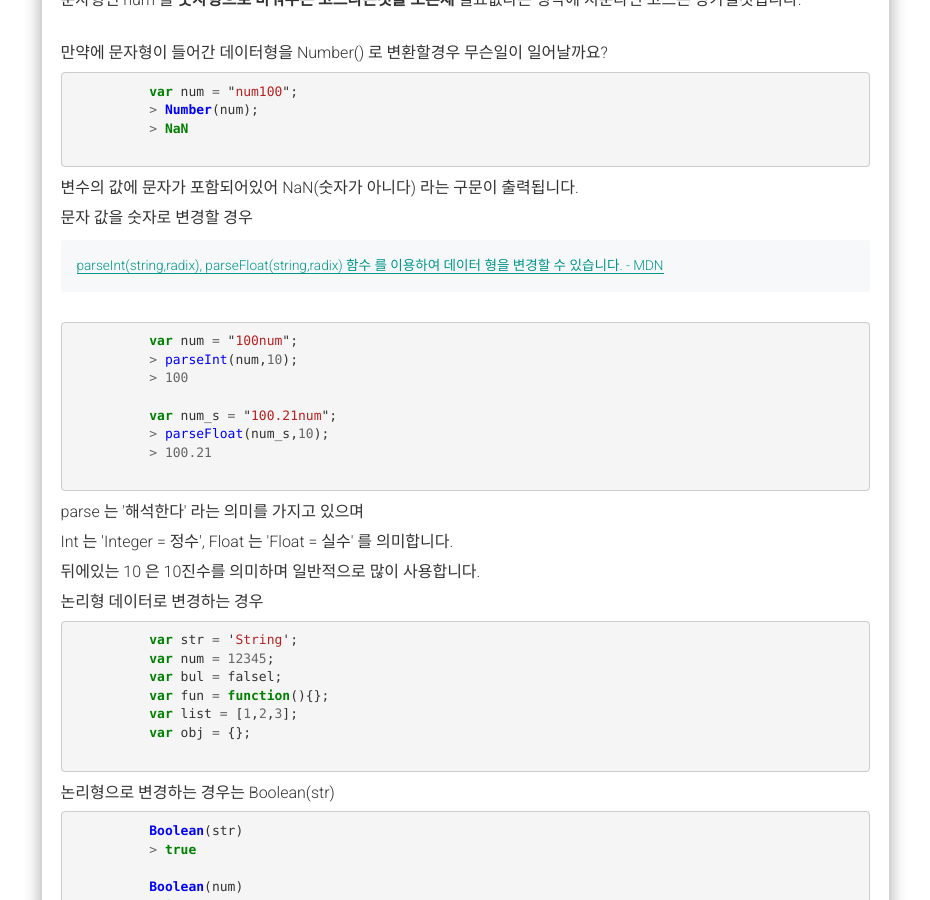
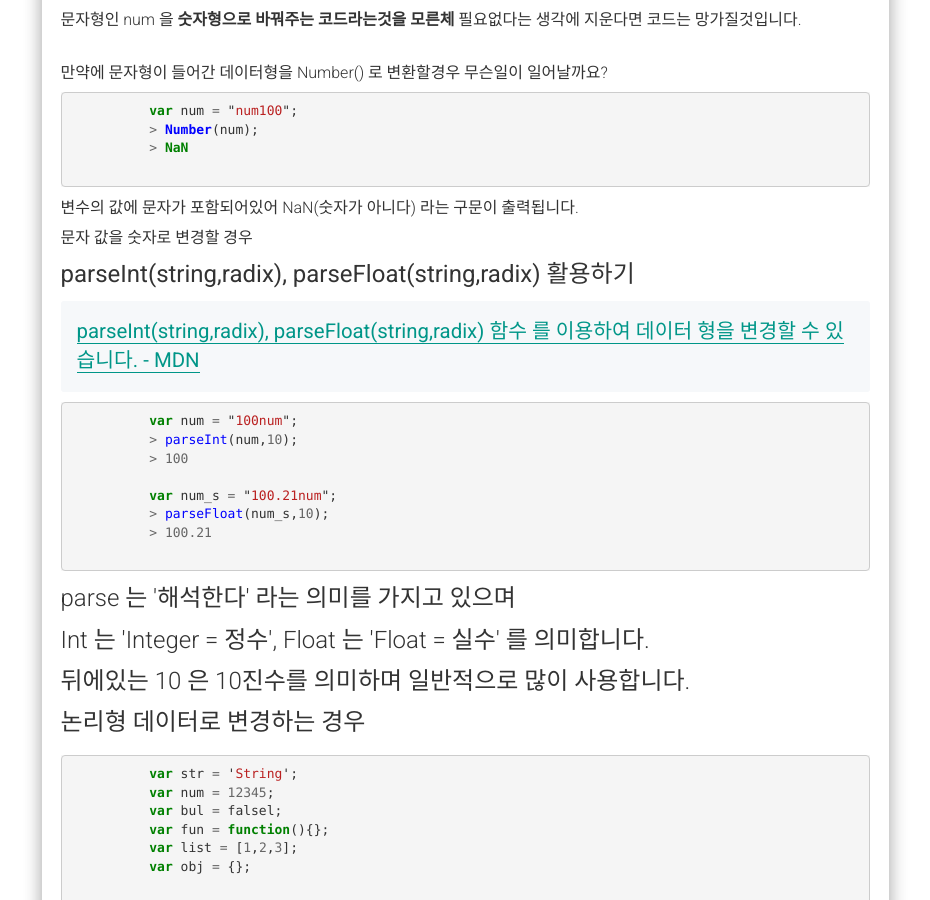
Before and after one commit to alalstjr/promote.github.io, a Jekyll site: the page built from _posts/2018-08-29-JavaScript 데이터 유형.md, in a window 1280 px wide and 900 px high, scrolled down 2801 px. Shown: the whole window, without its empty margins (321-1251 px from the left). Built offline with Jekyll 4.4.1, drawn with Linux system fonts in a browser that asks for light colours; nearby versions of some CDN libraries; our own code applies the rules of GitHub Pages for plain Markdown files; comment, search, counter and statistics services are not loaded.

Commit message:
Update 2018-08-29-JavaScript 데이터 유형.md

```diff
--- a/_posts/2018-08-29-JavaScript 데이터 유형.md
+++ b/_posts/2018-08-29-JavaScript 데이터 유형.md
@@ -108,7 +108,7 @@
 	  > num
 	  > 100
 	{% endhighlight %}
-	<p>이렇게 Number() 의 함수를 사용하여 데이터형을 숫자로 바꿔주는 방법도 있으며</p>
+	<div class="small-title">이렇게 Number() 의 함수를 사용하여 데이터형을 숫자로 바꿔주는 방법도 있으며</div>
 	{% highlight javascript %}
 	  var num = "100";
 	  > +num;
@@ -132,6 +132,9 @@
 	{% endhighlight %}
 	<p>변수의 값에 문자가 포함되어있어 NaN(숫자가 아니다) 라는 구문이 출력됩니다.</p>
 	<p>문자 값을 숫자로 변경할 경우</p>
+
+	<div class="small-title">parseInt(string,radix), parseFloat(string,radix) 활용하기<div>
+
 	<div class="pro-txt">
 		<a href="https://developer.mozilla.org/ko/docs/Web/JavaScript/Reference/Global_Objects/parseInt" target="_blank">parseInt(string,radix), parseFloat(string,radix) 함수 를 이용하여 데이터 형을 변경할 수 있습니다. - MDN</a>
 	</div>
@@ -152,7 +155,7 @@
 	<p>Int 는 'Integer = 정수', Float 는 'Float = 실수' 를 의미합니다.</p>
 	<p>뒤에있는 10 은 10진수를 의미하며 일반적으로 많이 사용합니다.</p>
 
-	<p>논리형 데이터로 변경하는 경우</p>
+	<div class="small-title">논리형 데이터로 변경하는 경우</div>
 	{% highlight javascript %}
 	  var str = 'String';
 	  var num = 12345;
```
